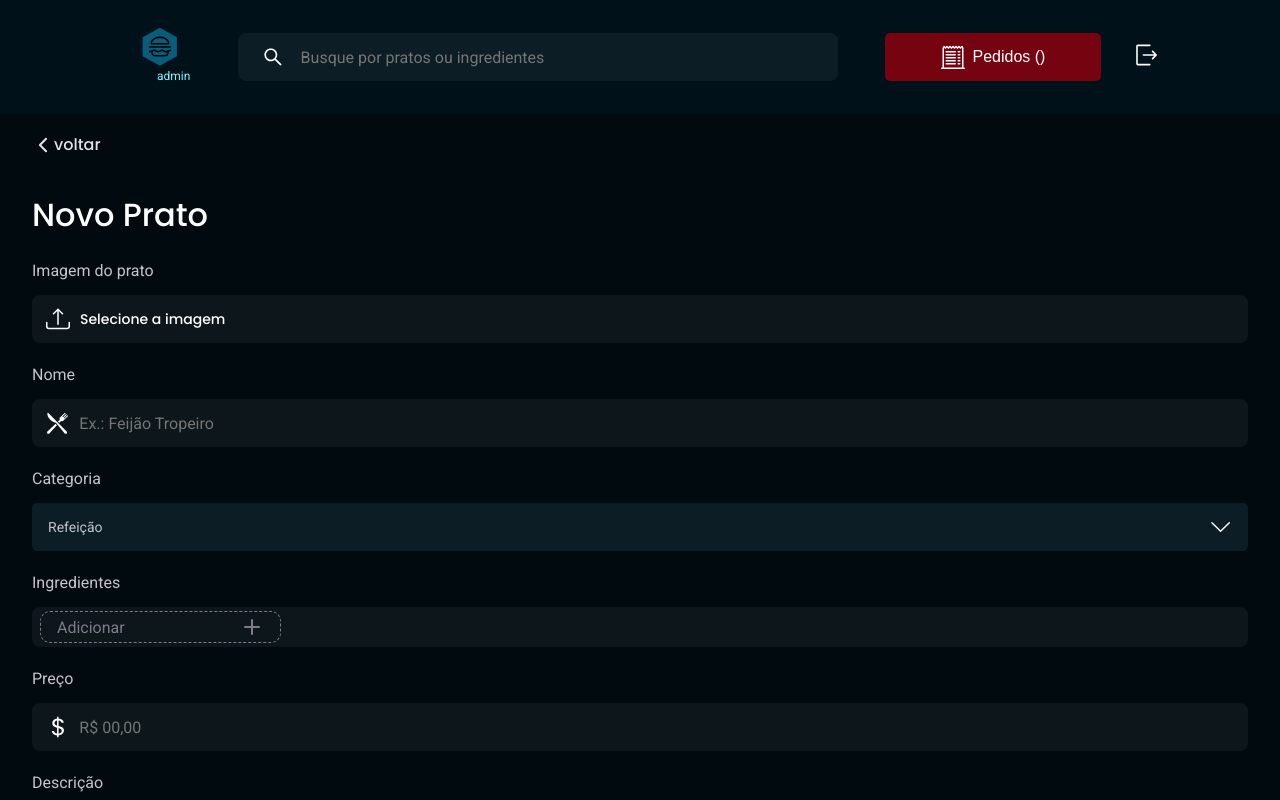
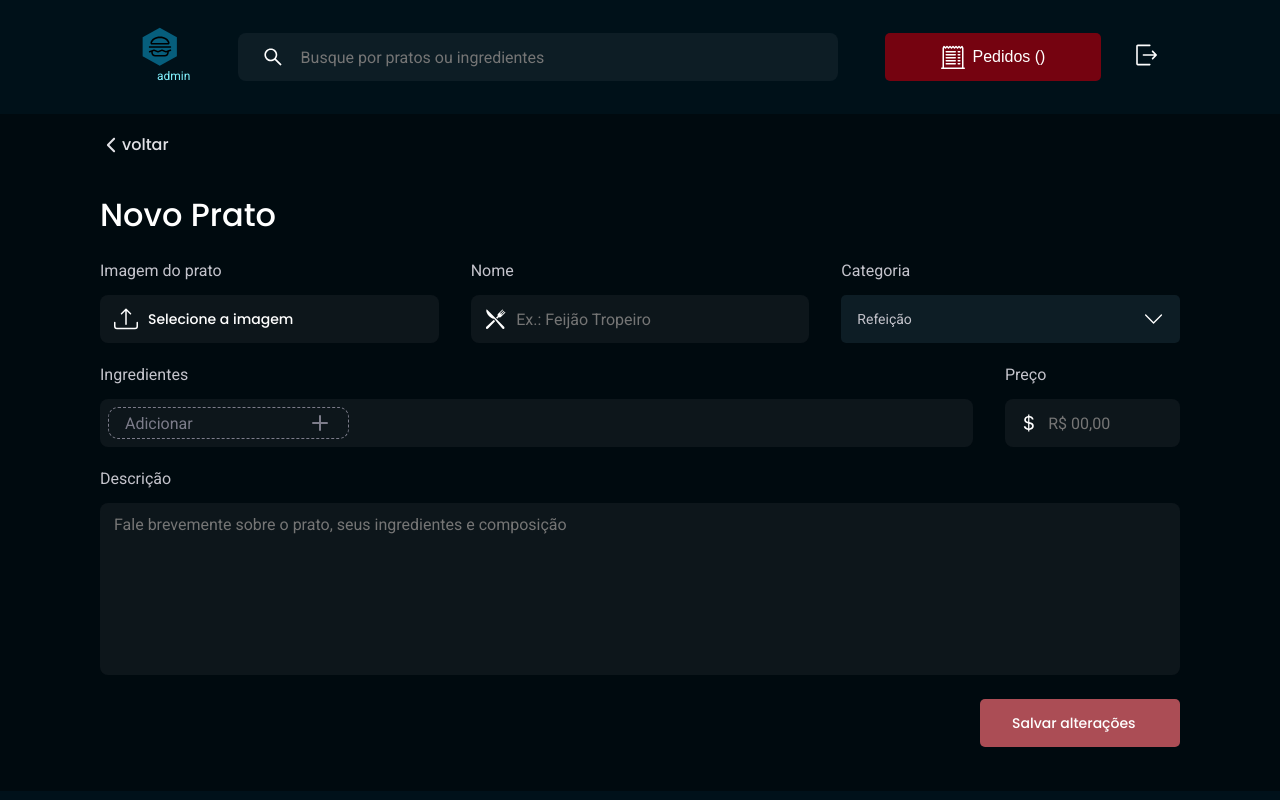
Before and after one commit to apolomoraes/food-explorer_front-end, a React (Vite) app: page / in a window 1280 px wide. Built offline with nearby package versions, Linux system fonts and the light colour scheme.

Commit message:
chore: finished AddDish page

```diff
--- a/src/pages/AddDish/index.jsx
+++ b/src/pages/AddDish/index.jsx
@@ -8,6 +8,7 @@ import { BsUpload, BsCurrencyDollar } from "react-icons/bs";
 import { GiKnifeFork } from "react-icons/gi";
 import { useState } from "react";
 import { Select } from "../../components/Select";
+import { Button } from "../../components/Button";
 import { IngredientTag } from "../../components/IngredientTag";
 import { Textarea } from "../../components/Textarea";
 export function AddDish() {
@@ -25,13 +26,15 @@ export function AddDish() {
           <h1>Novo Prato</h1>
 
           <Form>
+            <div>
               <InputFile icon={BsUpload} title="Imagem do prato" text="Selecione a imagem" id="image" />
               <Input icon={GiKnifeFork} type="text" placeholder="Ex.: Feijão Tropeiro" title="Nome" id="name" />
               <Select title="Categoria" />
+            </div>
 
+            <div>
               <Ingredients>
                 <label htmlFor="ingredients" >Ingredientes</label>
-
                 <div>
                   <IngredientTag placeholder="Adicionar" isNew id="ingredients" />
                 </div>
@@ -42,7 +45,10 @@ export function AddDish() {
                 placeholder="R$ 00,00"
                 title="Preço"
                 id="price" />
+            </div>
             <Textarea placeholder="Fale brevemente sobre o prato, seus ingredientes e composição" title="Descrição" id="description" />
+
+            <div><Button title={'Salvar alterações'} background={'#AB4D55'} /></div>
           </Form>
         </Content>
 
--- a/src/pages/AddDish/styles.js
+++ b/src/pages/AddDish/styles.js
@@ -31,6 +31,10 @@ export const Content = styled.div`
     font-weight: 500;
     font-size: 3.2rem;
   }
+
+  @media(min-width: 1024px) {
+    padding: 2rem 10rem;
+  }
 `
 
 export const Form = styled.form`
@@ -39,6 +43,39 @@ export const Form = styled.form`
   display: flex;
   flex-direction: column;
   gap: 2.4rem;
+
+  > div:nth-child(1) {
+    display: flex;
+    flex-direction: column;
+    gap: 2.4rem;
+    }
+
+  > div:nth-child(2) {
+    display: flex;
+    flex-direction: column;
+    gap: 2.4rem;
+  }
+
+  @media(min-width: 1024px) {
+    > div:nth-child(1) {
+      display: flex;
+      flex-direction: row;
+      gap: 3.2rem;
+      align-items: center;
+    }
+
+    > div:nth-child(2) {
+      display: flex;
+      flex-direction: row;
+      gap: 3.2rem;
+      align-items: center;
+    }
+
+    > div:nth-child(4) {
+      width: 20rem;
+      align-self: flex-end;
+    }
+  }
 `
 
 export const Ingredients = styled.div`
@@ -63,5 +100,10 @@ export const Ingredients = styled.div`
   border-radius: .8rem;
 
   background: ${({ theme }) => theme.COLORS.BACKGROUND_500};
+
+  @media(min-width: 1024px) {
+    height: 4.8rem;
+    min-width: 87.3rem;
+  }
 }
 `
```
Lines whose indentation alone changed are shown as unchanged.
